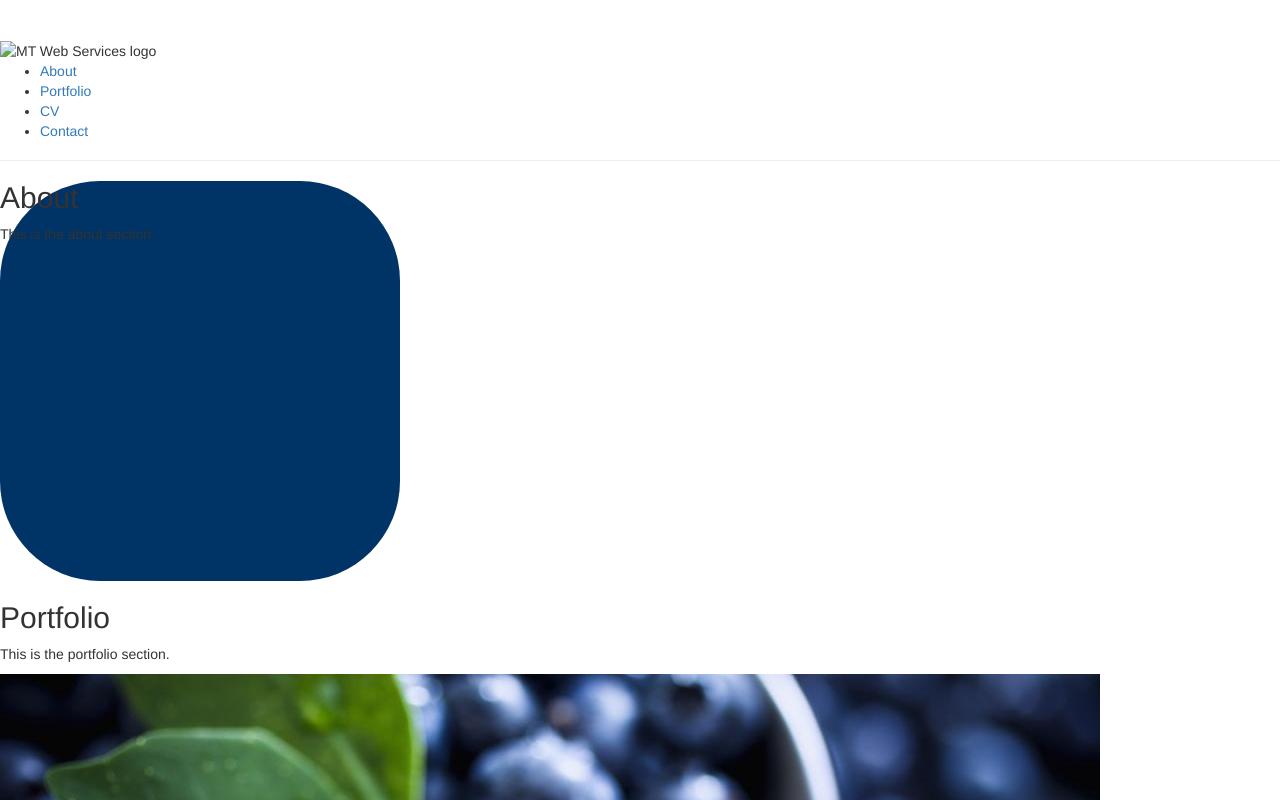
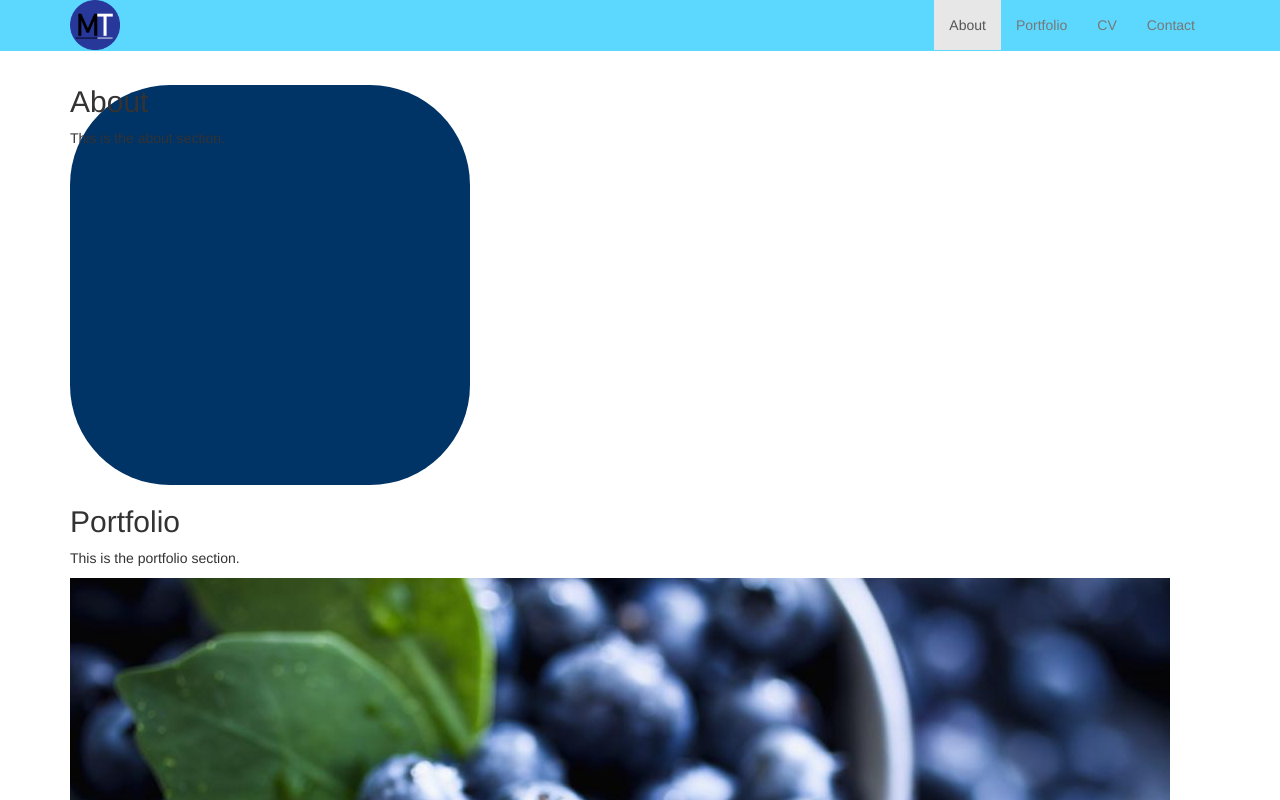
Before and after one commit to MTsaikodev/MTsaikodev.github.io, a website: page index.html in a window 1280 px wide. Shown: the top 800 px of the page. Drawn offline with nearby package versions, Linux system fonts and the light colour scheme.

Commit message:
Added logo image, bootstrap navbar (in progress), encapsulated most of the body in a bootstrap container for consistency

```diff
--- a/CSS/styles.sass
+++ b/CSS/styles.sass
@@ -1,3 +1,7 @@
+//VARIABLES
+$bgGrey: rgb(82, 82, 80)
+$lightBlue: rgb(92, 216, 255)
+
 h1
   font-size: 20px
   font-family: Verdana, sans-serif
@@ -5,8 +9,27 @@ h1
   word-break: break-all
   text-decoration: line-through
 
+body
+  padding-top: 65px
+
+.navbar-default
+  background-color: $lightBlue
+  border-color: $lightBlue
+
+.navbar-brand
+  padding-top: 0px
+
+.navbar-brand img
+  height: 50px
+  padding: 0px
+
 .about
   height: 400px
   width: 400px
   border-radius: 25%
   background: #036
+
+.portfolio
+
+.cv
+  background-color: $bgGrey
--- a/index.html
+++ b/index.html
@@ -5,26 +5,40 @@
 <meta name="viewport" content="width=device-width, initial-scale=1">
 <title>MT Web Services</title>
 <link rel="stylesheet" href="https://maxcdn.bootstrapcdn.com/bootstrap/3.3.7/css/bootstrap.min.css" integrity="sha384-BVYiiSIFeK1dGmJRAkycuHAHRg32OmUcww7on3RYdg4Va+PmSTsz/K68vbdEjh4u" crossorigin="anonymous">
+<script src="https://ajax.googleapis.com/ajax/libs/jquery/3.3.1/jquery.min.js"></script>
 <script src="https://maxcdn.bootstrapcdn.com/bootstrap/3.3.7/js/bootstrap.min.js" integrity="sha384-Tc5IQib027qvyjSMfHjOMaLkfuWVxZxUPnCJA7l2mCWNIpG9mGCD8wGNIcPD7Txa" crossorigin="anonymous"></script>
-<script src="https://ajax.googleapis.com/ajax/libs/jquery/3.3.1/jquery.min.js"></script>
 <link href="CSS/styles.css" rel="stylesheet" type="text/css">
 </head>
 
 <body>
   <header>
-    <div class="page-header">
-      <img src="" alt="MT Web Services logo" class="logo">
-      <nav>
-        <ul>
-          <li><a href="#about">About</a></li>
+    <nav class="navbar navbar-default navbar-fixed-top">
+      <div class="container">
+        <div class="navbar-header">
+          <button type="button" class="navbar-toggle collapsed" data-toggle="collapse" data-target="#navBarCollapse" aria-controls="navBarCollapse" aria-expanded="false" aria-label="Toggle navigation">
+            <span class="sr-only">Toggle navigation</span>
+            <span class="icon-bar"></span>
+            <span class="icon-bar"></span>
+            <span class="icon-bar"></span>
+          </button>
+          <span class="navbar-brand">
+            <img src="Images/LogoTestUniform.png" alt="MT Web Services logo">
+          </span>
+        </div>
+
+        <div class="collapse navbar-collapse navbar-right" id="navBarCollapse">
+          <ul class="nav navbar-nav">
+            <li class="active"><a href="#about">About<span class="sr-only">(current)</span></a></li>
             <li><a href="#portfolio">Portfolio</a></li>
             <li><a href="#cv">CV</a></li>
             <li><a href="#contact">Contact</a></li>
           </ul>
+        </div>
+      </div>
     </nav>
-    </div>
   </header>
 
+  <div class="container">
     <section id="about" class="about">
       <h2>About</h2>
       <p>This is the about section.</p>
@@ -54,6 +68,7 @@
     <footer>
       <p>This is the footer</p>
     </footer>
+  </div>
 </body>
 
 </html>
```
Also changed, not shown: CSS/styles.css, Images/LogoTestUniform.png (added). Lines whose indentation alone changed are shown as unchanged.
